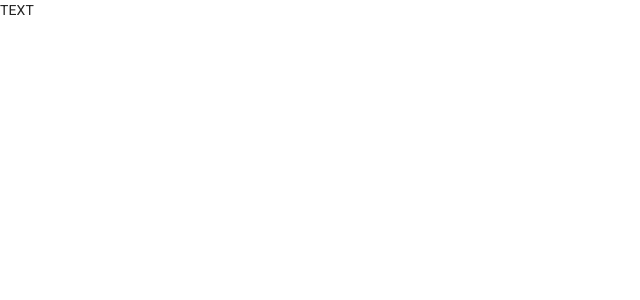
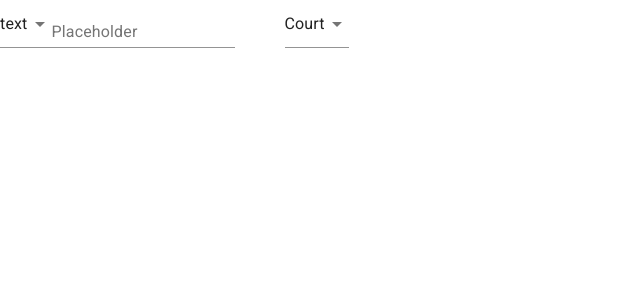
Before and after one commit to SN-DAI18-20/Formol, a Next.js app in the folder app-dashboard/: page /components/input-type/text in a window 1280 px wide. Shown: the top 300 px of the page, without its empty margins (0-640 px from the left). Built offline with nearby package versions, Linux system fonts and the light colour scheme.

Commit message:
Adding text type input

```diff
--- a/app-dashboard/pages/components/input-type/text.jsx
+++ b/app-dashboard/pages/components/input-type/text.jsx
@@ -1,9 +1,52 @@
 import React from 'react';
 
+import { makeStyles } from '@material-ui/core/styles';
+
+import TextField from '@material-ui/core/TextField';
+import Select from '@material-ui/core/Select';
+import MenuItem from '@material-ui/core/MenuItem';
+
+const useStyle = makeStyles({
+	textStyle: {
+		display: 'flex',
+		justifyContent: 'baseline'
+	},
+	textField: {
+		marginRight: '50px'
+	}
+});
+
 export default () => {
-    return (
-        <div>
-          TEXT
-        </div>
-    )
-}
+	const [ text, setText ] = React.useState('');
+	const [ selectedTextType, setSelectedTextType ] = React.useState('Court');
+  const [ selectedType, setSelectedType ] = React.useState('text');
+
+  const { textField, textStyle } = useStyle();
+
+	return (
+		<div className={textStyle}>
+			<Select value={selectedType} onChange={({ target }) => setSelectedType(target.value)}>
+				<MenuItem value="text" children="text" />
+				<MenuItem value="email" children="email" />
+				<MenuItem value="tel" children="tel" />
+			</Select>
+			<TextField
+				className={textField}
+				label="Placeholder"
+				value={text}
+				onChange={({ currentTarget }) => {
+					setText(currentTarget.value);
+				}}
+			/>
+			<Select
+				value={selectedTextType}
+				onChange={({ target }) => {
+					setSelectedTextType(target.value);
+				}}
+			>
+				<MenuItem value="Court" children="Court" />
+				<MenuItem value="Long" children="Long" />
+			</Select>
+		</div>
+	);
+};
```
